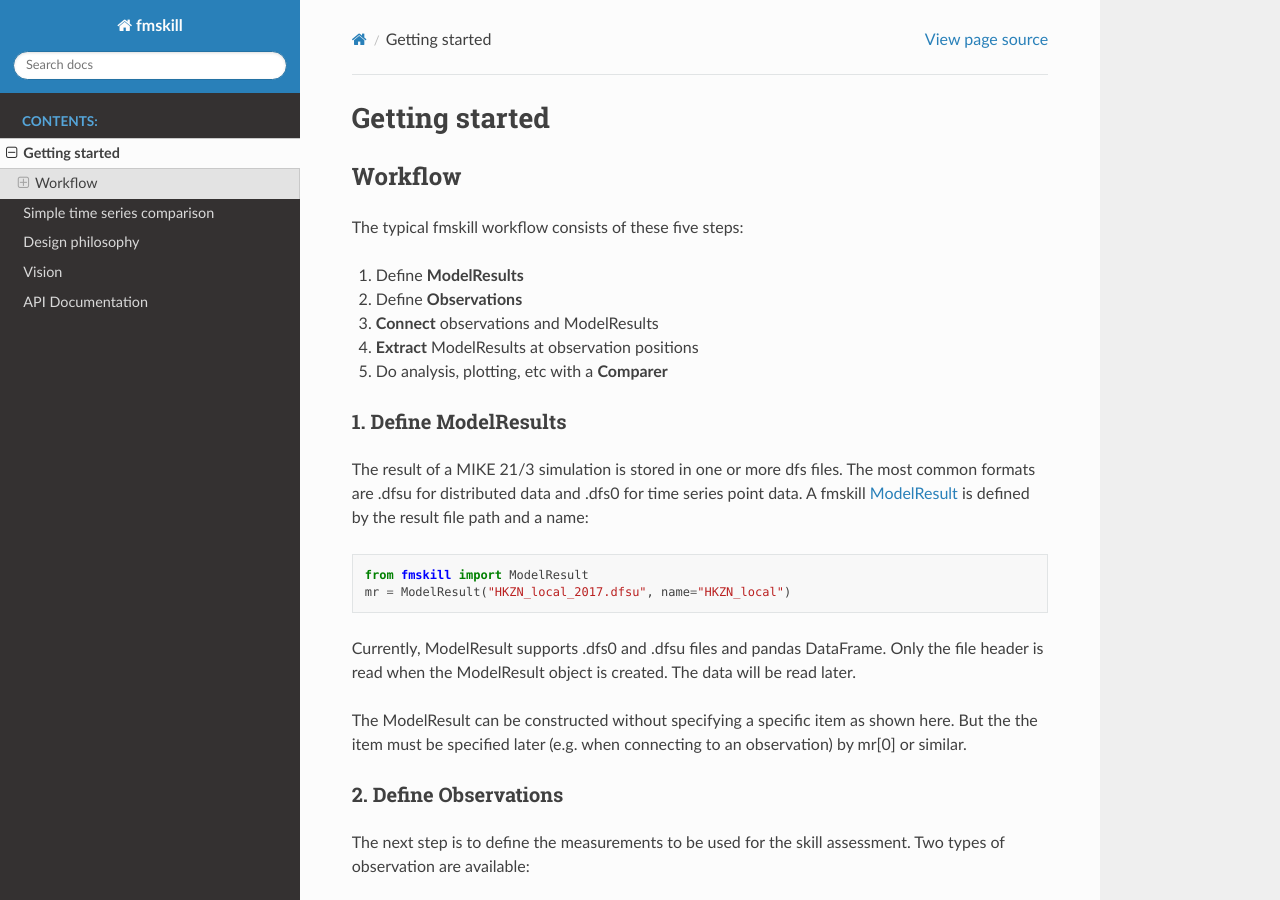
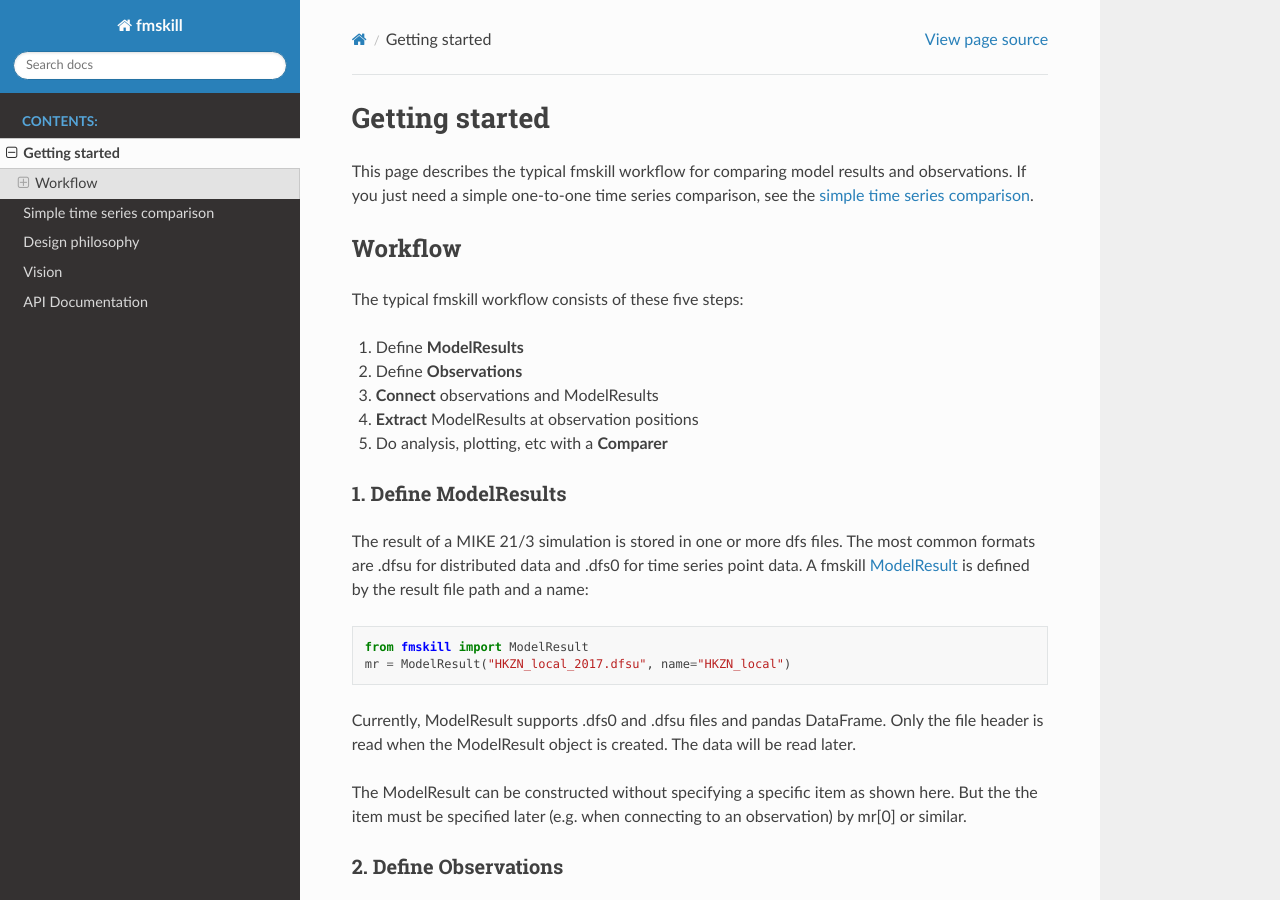
Before and after one commit to DHI/modelskill, a Sphinx documentation site: the page built from docs/getting_started.rst, in a window 1280 px wide and 900 px high. Built offline with Sphinx 7.4.7 and the Read the Docs theme 2.0.0, drawn with Linux system fonts in a browser that asks for light colours.

Commit message:
cross ref

```diff
--- a/docs/getting_started.rst
+++ b/docs/getting_started.rst
@@ -2,6 +2,10 @@
 
 Getting started
 ###############
+
+This page describes the typical fmskill workflow for comparing
+model results and observations. If you just need a simple one-to-one
+time series comparison, see the `simple time series comparison <simple_compare.html>`_.
 
 Workflow
 ********
--- a/docs/simple_compare.rst
+++ b/docs/simple_compare.rst
@@ -3,7 +3,9 @@
 Simple time series comparison
 #############################
 
-If all you need to do is to compare two point time series, the workflow is very simple.
+If all you need to do is to compare two point time series, the workflow is
+very simple and described below. The general many-to-many comparison is decribed
+in the `getting started guide <getting_started.html>`_.
 
 
 Workflow
```
